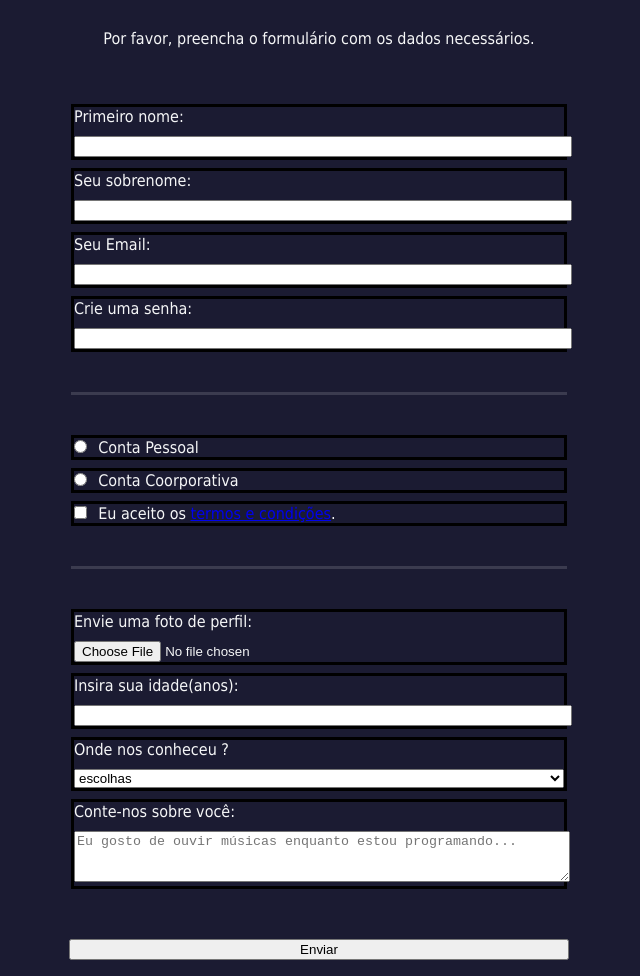
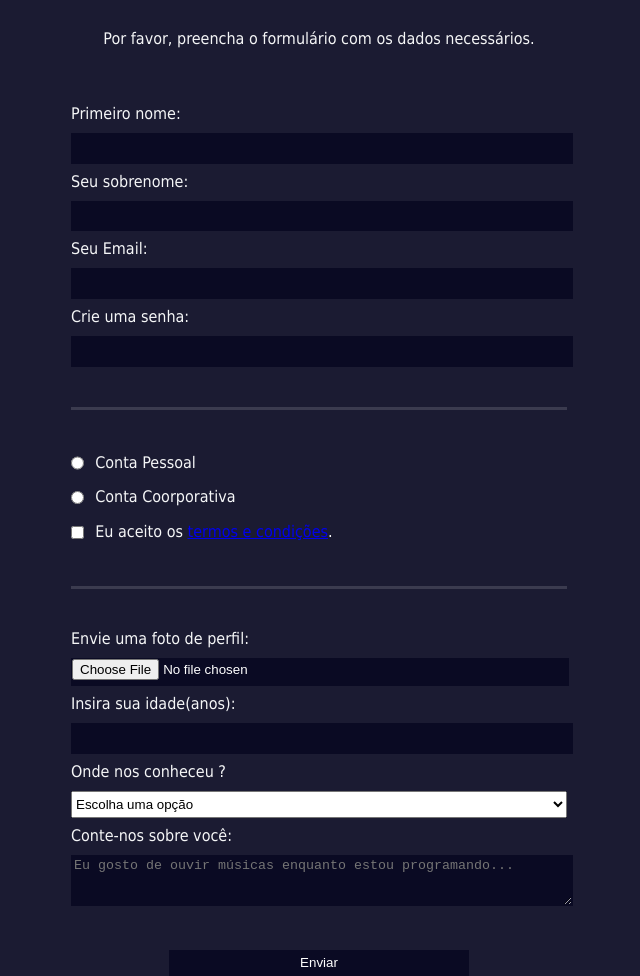
Before and after one commit to loiznaka/Formulario_RegistroHTML, a plain HTML site: page index.html in a window 1280 px wide. Shown: the part 73-1049 px from the top of the page, without its empty margins (321-961 px from the left). Drawn offline with Linux system fonts and the light colour scheme.

Commit message:
Melhora de Ortografia
Correção de palavras para bom entendimento

```diff
--- a/index.html
+++ b/index.html
@@ -30,7 +30,7 @@
             <label for="age">Insira sua idade(anos): <input id="age" type="number" name="age" min="13" max="120"></label>
             <label for="referrer">Onde nos conheceu ?
                 <select id="referrer" name="referrer">
-                    <option value="">escolhas</option>
+                    <option value="">Escolha uma opção</option>
                     <option value="1">Notícias</option>
                     <option value="2">Youtube</option>
                     <option value="3">Forúms</option>
--- a/styles.css
+++ b/styles.css
@@ -33,7 +33,6 @@ fieldset:last-of-type {
 label {
     display: block;
     margin: 0.5rem 0;
-    border: 3px solid black;
 }
 
 input,
@@ -41,10 +40,25 @@ textarea,
 select {
     width: 100%;
     margin: 10px 0 0 0;
+    min-height: 2em;
+}
+
+input,
+textarea {
+    background-color: #0a0a23;
+    border: 1px solid #0a0a23;
+    color: #ffffff;
 }
 
 .inline {
     width: unset;
-    margin: 0 0;
-    margin-right: 0.5em;
+    margin: 0 0.5em 0 0;
+    vertical-align: middle;
 }
+
+/*Codigo seleciona o input que possui o atributo type igual á submit */
+input[type="submit"] {
+    display: block;
+    width: 60%;
+    margin: 0 auto;
+}
```
